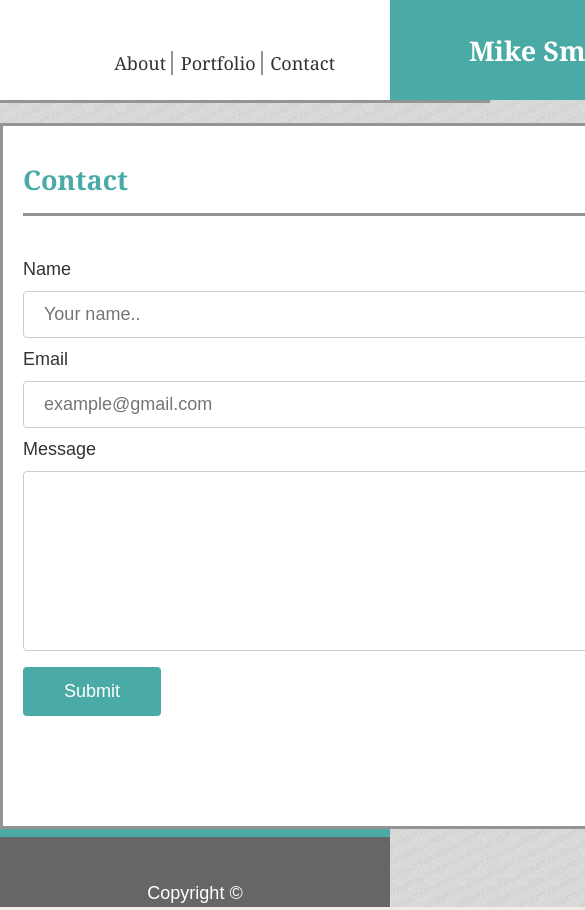
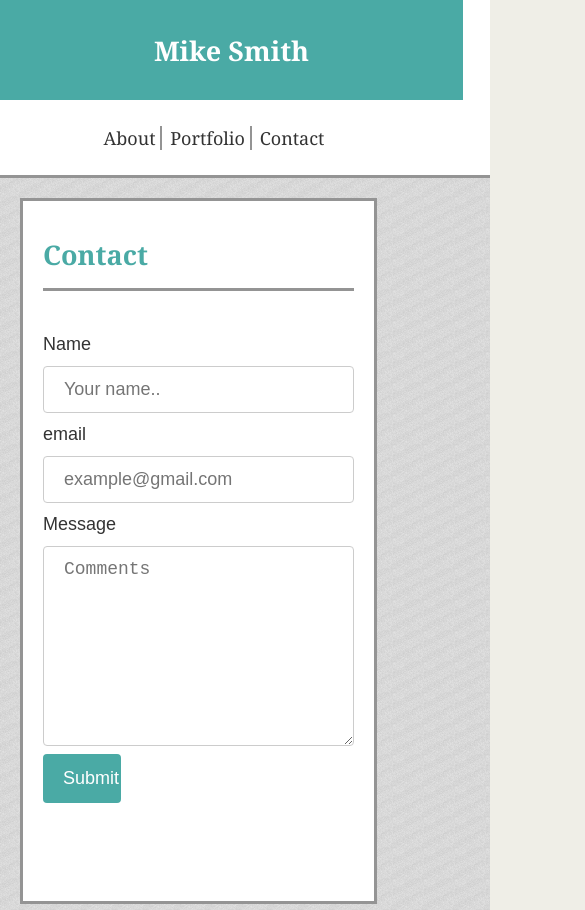
Before and after one commit to mqsmith/Responsive-Portfolio, a plain HTML site: page contact.html in a window 390 px wide. Shown: the top 910 px of the page, 585 px wide, since content can reach past the window. Drawn offline with Linux system fonts and the light colour scheme.

Commit message:
Updated the CSS in index and contact to be responsive for 980px, 768px, and 640px. Also, renamed a few of the classes to help streamline CSS.

```diff
--- a/assets/css/contact.css
+++ b/assets/css/contact.css
@@ -1,4 +1,4 @@
-#contact{
+#contact {
   width: 960px;
   margin-left: auto;
   margin-right: auto;
@@ -8,7 +8,7 @@
   border: 3px solid #949494;
 }
 
-#CM{
+#CM {
   text-align: left;
   font-family: Georgia, 'Times New Roman', Times, serif;
   padding: 20px 0;
@@ -19,10 +19,9 @@
   font-weight: bold;
   font-size: 27px;
   border-bottom: 3px solid #949494;
-
 }
 
-textarea{
+textarea {
   clear: both;
   width: 100%;
   padding: 12px 20px;
@@ -60,8 +59,68 @@ input[type=text], select {
   background-color: #347774;
 }
 
-  .form {
+.container {
   border-radius: 5px;
-
   padding: 20px;
 }
+
+@media screen and (max-width: 980px) {
+  #contact {
+    width: 66%;
+    margin-bottom: 30px;
+    margin-left: 40px;
+  }
+  #name {
+    margin-left: 40px;
+  }
+  input[type=submit] {
+    width: 25%;
+    margin-top: 0;
+  }
+
+}
+
+@media screen and (max-width: 768px) {
+  #contact {
+    width: 90%;
+    margin-bottom: 30px;
+    margin-left: 20px;
+    margin-right: 20px;
+  }
+  #name {
+    margin-left: 20px;
+  }
+  input[type=submit] {
+    width: 25%;
+    margin-top: 0;
+  }
+}
+
+@media screen and (max-width: 640px) {
+  #about-me {
+    width: 90%;
+    margin-bottom: 30px;
+    margin-left: 20px;
+    margin-right: 20px;
+  }
+  .top_bar, #name, .nav {
+    width: 100%;
+  }
+  header {
+    height: 75px;
+  }
+  #name {
+    margin: 0;
+    text-align: center;
+  }
+  .nav {
+    padding: 20px;
+    margin-top: 55px;
+    text-align: center;
+    position: relative;
+  }
+  input[type=submit] {
+    width: 25%;
+    margin-top: 0;
+  }
+}
--- a/assets/css/style.css
+++ b/assets/css/style.css
@@ -1,6 +1,4 @@
-
-
-body{
+body {
     padding: 0;
     margin: 0;
     height: 100%;
@@ -12,19 +10,19 @@ body{
     background-color: #efeee7;
 }
 
-.content{
-       min-height: calc(100vh - 70px)
+.content {
+    min-height: calc(100vh - 70px)
 }
 
-header{
+header {
     font-family: Georgia, 'Times New Roman', Times, serif;
     width: 100%;
     padding: 50px;
     background-color: #ffffff;
     border-bottom: 3px solid #949494;
-    }
+}
 
-#name{
+#name {
     color: #ffffff;
     background: #4aaaa5;
     width: 240px;
@@ -34,12 +32,14 @@ header{
     text-align: center;
     font-weight: bold;
     font-size: 27px;
-    position:absolute; top:0; left:0;
-
+    position: absolute;
+    top: 0;
+    left: 0;
 }
 
-nav{
-    position:absolute; right:50px;
+nav {
+    position: absolute;
+    right: 50px;
 }
 
 .nav-link {
@@ -53,18 +53,17 @@ nav{
     border-right: none;
 }
 
-
-#about-me{
-    width: 960px;
+#about-me {
+    width: 75%;
     margin-left: auto;
     margin-right: auto;
     margin-top: 20px;
     background-color: #ffffff;
-    height: 500px;
+    height: 70%;
     border: 3px solid #949494;
 }
 
-#AM{
+#AM {
     text-align: left;
     font-family: Georgia, 'Times New Roman', Times, serif;
     padding: 20px 0;
@@ -74,10 +73,9 @@ nav{
     font-weight: bold;
     font-size: 27px;
     border-bottom: 3px solid #949494;
-
 }
 
-img{
+img {
     height: 300px;
     width: 225px;
     float: left;
@@ -85,15 +83,15 @@ img{
     margin-right: 20px;
 }
 
-aside{
+aside {
     margin: 40px;
 }
 
-.p1{
+.p1 {
     margin-bottom: 20px;
 }
 
-footer{
+footer {
     color: #ffffff;
     text-align: center;
     border-top: 8px solid #4aaaa5;
@@ -102,6 +100,60 @@ footer{
     width: 100%;
 }
 
-#foot{
+#foot {
     margin-top: 43px;
 }
+
+@media screen and (min-width: 1320px) {
+    #about-me {
+        height: 500px;
+    }
+}
+
+@media screen and (max-width: 980px) {
+    #about-me {
+        width: 66%;
+        margin-bottom: 30px;
+        margin-left: 40px;
+    }
+    #name {
+        margin-left: 40px;
+    }
+}
+
+@media screen and (max-width: 768px) {
+    #about-me {
+        width: 90%;
+        margin-bottom: 30px;
+        margin-left: 20px;
+        margin-right: 20px;
+    }
+    #name {
+        margin-left: 20px;
+    }
+}
+
+@media screen and (max-width: 640px) {
+    #about-me {
+        width: 90%;
+        margin-bottom: 30px;
+        margin-left: 20px;
+        margin-right: 20px;
+    }
+    .top_bar, #name, .nav {
+        width: 100%;
+    }
+    header {
+        height: 75px;
+    }
+    #name {
+        margin: 0;
+        text-align: center;
+    }
+    .nav {
+        padding: 20px;
+        margin-top:55px;
+        text-align: center;
+        position: relative;
+    }
+}
--- a/contact.html
+++ b/contact.html
@@ -2,7 +2,10 @@
 <!--[if lt IE 7]>      <html class="no-js lt-ie9 lt-ie8 lt-ie7"> <![endif]-->
 <!--[if IE 7]>         <html class="no-js lt-ie9 lt-ie8"> <![endif]-->
 <!--[if IE 8]>         <html class="no-js lt-ie9"> <![endif]-->
-<!--[if gt IE 8]><!--> <html class="no-js"> <!--<![endif]-->
+<!--[if gt IE 8]><!-->
+<html class="no-js">
+<!--<![endif]-->
+
 <head>
     <meta charset="utf-8">
     <meta http-equiv="X-UA-Compatible" content="IE=edge">
@@ -29,7 +32,7 @@
                 </div>
 
                 <div>
-                        <Nav>
+                    <Nav class="nav">
                         <a class="nav-link" href="index.html">About</a>
 
                         <a class="nav-link" href="portfolio.html">Portfolio</a>
@@ -47,25 +50,39 @@
             <h1 id="CM">
                 Contact
             </h1>
-                    <div class="form">
+            <div class="container">
                 <form action="mailto:smith.mike@mac.com" method="post" enctype="text/plain">
-                              <label for="name">Name</label>
-                              <input type="text" id="name1" name="name" placeholder="Your name..">
-
-                              <label for="email">Email</label>
+                    <div class="row">
+                        <div class="col-25">
+                            <label for="fname">Name</label>
+                        </div>
+                        <div class="col-75">
+                            <input type="text" id="fname" name="firstname" placeholder="Your name..">
+                        </div>
+                    </div>
+                    <div class="row">
+                        <div class="col-25">
+                            <label for="email">email</label>
+                        </div>
+                        <div class="col-75">
                             <input type="text" id="email" name="email" placeholder="example@gmail.com">
-
-                              <label for="message">Message</label><br>
-                              <textarea name="message"></textarea>
-                            <br>
+                        </div>
+                    </div>
+                    <div class="row">
+                        <div class="col-25">
+                            <label for="subject">Message</label>
+                        </div>
+                        <div class="col-75">
+                            <textarea id="subject" name="subject" placeholder="Comments"
+                                style="height:200px"></textarea>
+                        </div>
+                    </div>
+                    <div class="row">
                         <input type="submit" value="Submit">
+                    </div>
                 </form>
             </div>
-
         </section>
-
-
-
     </section>
 
     <footer>
@@ -78,4 +95,5 @@
     <script src="" async defer></script>
 
 </body>
+
 </html>
```
Also changed, not shown: index.html (+2 -2 lines). Lines whose indentation alone changed are shown as unchanged.
